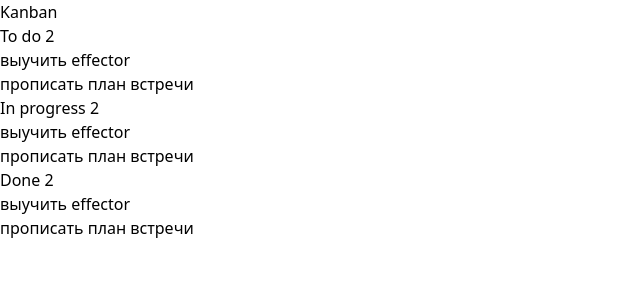
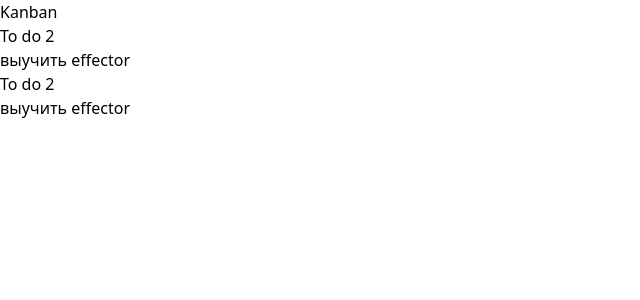
Before and after one commit to DenisEgorov200/kanban-board, a React (Vite) app: page / in a window 1280 px wide. Shown: the top 300 px of the page, without its empty margins (0-640 px from the left). Built offline with nearby package versions, Linux system fonts and the light colour scheme.

Commit message:
feat: add board

```diff
--- a/package.json
+++ b/package.json
@@ -12,6 +12,7 @@
   },
   "dependencies": {
     "@dnd-kit/core": "^6.1.0",
+    "@dnd-kit/sortable": "^8.0.0",
     "react": "^18.3.1",
     "react-dom": "^18.3.1"
   },
--- /dev/null
+++ b/src/entities/board/index.ts
@@ -0,0 +1 @@
+export { Board } from './ui/board'
--- /dev/null
+++ b/src/entities/board/ui/board.tsx
@@ -0,0 +1,28 @@
+import { useDroppable } from '@dnd-kit/core'
+import { SortableContext } from '@dnd-kit/sortable'
+
+interface Props {
+  id: string
+  items: string[]
+}
+
+export const Board = ({ id, items }: Props) => {
+  const { setNodeRef } = useDroppable({
+    id,
+  })
+
+  return (
+    <SortableContext items={items}>
+      <div className="rounded-md bg-white p-5">
+        <div className="mb-2 border-b-2 border-black py-2 font-medium">
+          To do 2
+        </div>
+        <ul className="flex flex-col gap-2">
+          <li className="rounded-md border-2 border-b-4 border-black p-2">
+            выучить effector
+          </li>
+        </ul>
+      </div>
+    </SortableContext>
+  )
+}
--- a/src/widgets/kanban/ui/kanban.tsx
+++ b/src/widgets/kanban/ui/kanban.tsx
@@ -1,48 +1,21 @@
-import { DndContext } from '@dnd-kit/core'
+import { DndContext, DragEndEvent } from '@dnd-kit/core'
+import { Board } from '@entities/board'
+import { useState } from 'react'
 
 export const Kanban = () => {
+  const [isDropped, setIsDropped] = useState(false)
+
+  const handleDragEnd = (event: DragEndEvent) => {
+    if (event.over && event.over.id === 'droppable') {
+      setIsDropped(true)
+    }
+  }
+
   return (
-    <DndContext>
+    <DndContext onDragEnd={handleDragEnd}>
       <ul className="grid grid-cols-3 gap-2">
-        <li className="rounded-md bg-white p-5">
-          <div className="mb-2 border-b-2 border-black py-2 font-medium">
-            To do 2
-          </div>
-          <ul className="flex flex-col gap-2">
-            <li className="rounded-md border-2 border-b-4 border-black p-2">
-              выучить effector
-            </li>
-            <li className="rounded-md border-2 border-b-4 border-green-800 p-2">
-              прописать план встречи
-            </li>
-          </ul>
-        </li>
-        <li className="rounded-md bg-white p-5">
-          <div className="mb-2 border-b-2 border-blue-300 py-2 font-medium">
-            In progress 2
-          </div>
-          <ul className="flex flex-col gap-2">
-            <li className="rounded-md border-2 border-b-4 border-black p-2">
-              выучить effector
-            </li>
-            <li className="rounded-md border-2 border-b-4 border-green-800 p-2">
-              прописать план встречи
-            </li>
-          </ul>
-        </li>
-        <li className="rounded-md bg-white p-5">
-          <div className="mb-2 border-b-2 border-gray-400 py-2 font-medium">
-            Done 2
-          </div>
-          <ul className="flex flex-col gap-2">
-            <li className="rounded-md border-2 border-b-4 border-black p-2">
-              выучить effector
-            </li>
-            <li className="rounded-md border-2 border-b-4 border-green-800 p-2">
-              прописать план встречи
-            </li>
-          </ul>
-        </li>
+        <Board id="todo" items={['1']} />
+        <Board id="in progress" items={['1']} />
       </ul>
     </DndContext>
   )
```
Also changed, not shown: 1 other file (tests, documents, lock files or other folders).
